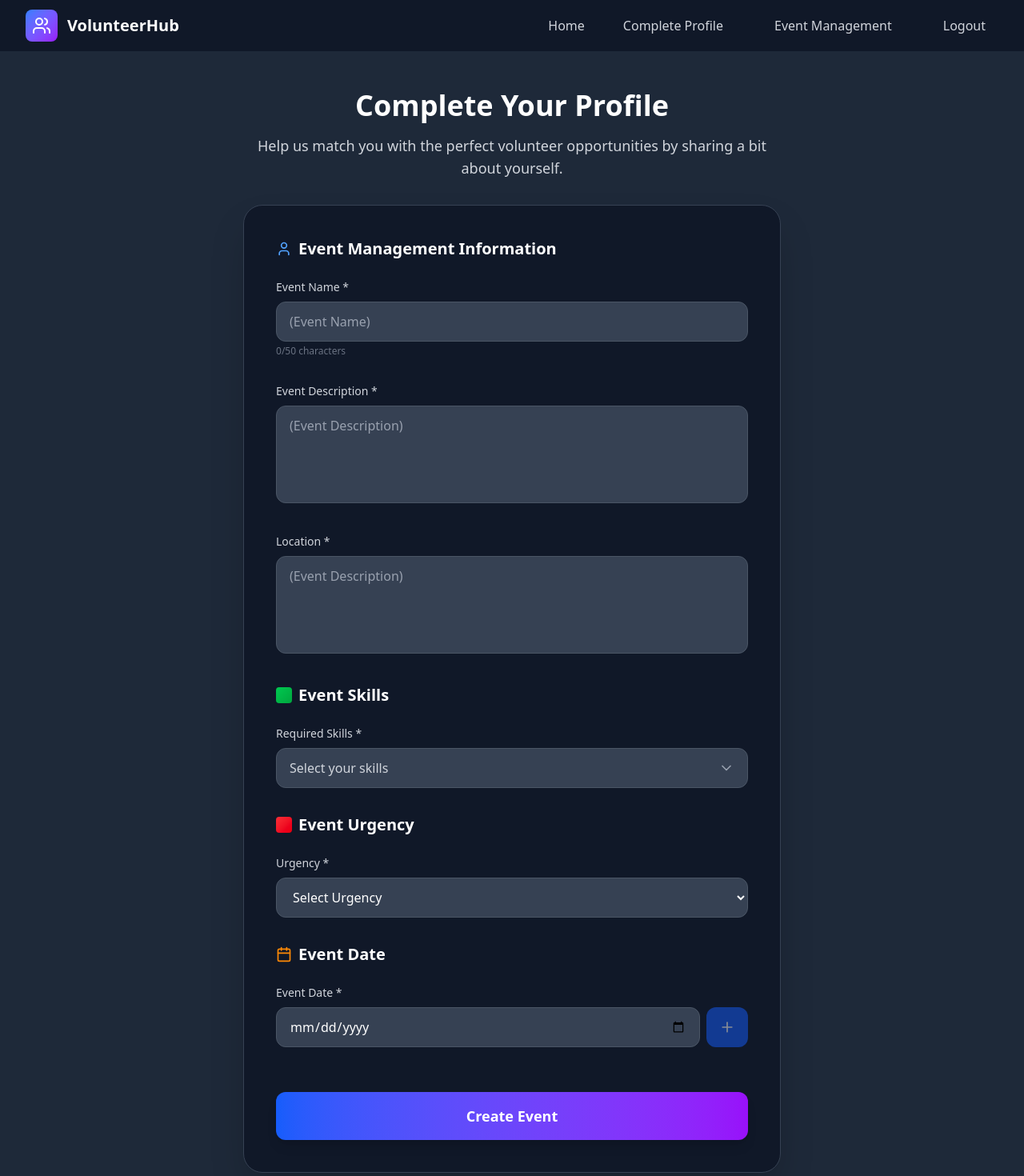
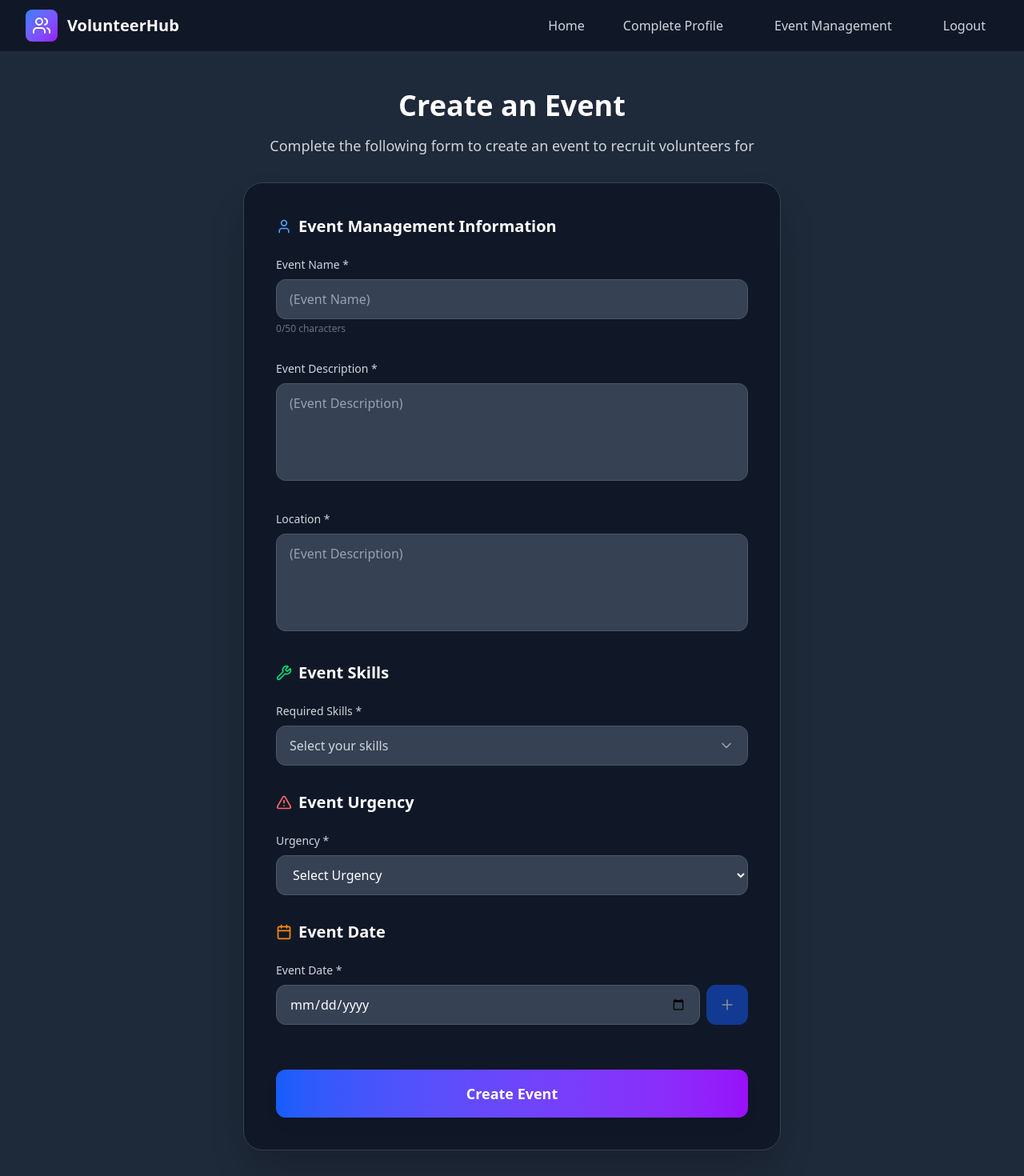
Before and after one commit to leo2971998/COSC-4353-Project, a React (Vite) app in the folder client/: page /event-management in a window 1280 px wide. Shown: the top 1470 px of the page at 80% size. Built offline with nearby package versions, Linux system fonts and the light colour scheme.

Commit message:
Final touches to the event management page

```diff
--- a/client/components/CompleteProfile/Skills.jsx
+++ b/client/components/CompleteProfile/Skills.jsx
@@ -1,4 +1,5 @@
 import { ChevronDown, X } from "lucide-react";
+import { Wrench } from 'lucide-react';
 
 export default function SkillsSection({
   skills,
@@ -11,7 +12,7 @@ export default function SkillsSection({
   return (
     <div>
       <div className="flex items-center mb-6">
-        <div className="w-5 h-5 bg-gradient-to-br from-green-500 to-green-600 rounded mr-2"></div>
+        <Wrench className="w-5 h-5 text-green-400 mr-2" />
         <h2 className="text-xl font-semibold text-white">Skills & Interests</h2>
       </div>
 
--- /dev/null
+++ b/client/components/EventManagement/EventHeader.jsx
@@ -0,0 +1,16 @@
+import { Users } from "lucide-react";
+
+export default function EventHeader() {
+  return (
+    <div className="max-w-2xl mx-auto pt-8 sm:pt-12 lg:pt-16 mb-8">
+      <div className="text-center">
+        <h1 className="text-3xl sm:text-4xl font-bold text-white mb-4">
+          Create an Event
+        </h1>
+        <p className="text-lg text-gray-300">
+          Complete the following form to create an event to recruit volunteers for
+        </p>
+      </div>
+    </div>
+  );
+}
--- a/client/components/EventManagement/RequiredSkills.jsx
+++ b/client/components/EventManagement/RequiredSkills.jsx
@@ -1,4 +1,5 @@
-import { ChevronDown, X } from "lucide-react";
+import { ChevronDown, WrenchIcon, X } from "lucide-react";
+import { Wrench } from 'lucide-react';
 
 export default function RequiredSkills({
   skills,
@@ -11,7 +12,7 @@ export default function RequiredSkills({
   return (
     <div>
       <div className="flex items-center mb-6">
-        <div className="w-5 h-5 bg-gradient-to-br from-green-500 to-green-600 rounded mr-2"></div>
+        <Wrench className="w-5 h-5 text-green-400 mr-2" />
         <h2 className="text-xl font-semibold text-white">Event Skills</h2>
       </div>
 
--- a/client/components/EventManagement/Urgency.jsx
+++ b/client/components/EventManagement/Urgency.jsx
@@ -1,9 +1,11 @@
+import { AlertTriangle} from "lucide-react";
+
 export default function Urgency({ urgency, onChange }){
     return (
 
         <div>
             <div className="flex items-center mb-6">
-                <div className="w-5 h-5 bg-gradient-to-br from-red-500 to-red-600 rounded mr-2"></div>
+                <AlertTriangle className="w-5 h-5 text-red-400 mr-2" />
                 <h2 className="text-xl font-semibold text-white">Event Urgency</h2>
             </div>
 
--- a/client/pages/EventManagement.jsx
+++ b/client/pages/EventManagement.jsx
@@ -1,5 +1,5 @@
 import { useState, useEffect } from "react";
-import Header from "../components/CompleteProfile/Header";
+import EventHeader from "../components/EventManagement/EventHeader";
 import Navbar from "../components/Navbar";
 import Description from "../components/EventManagement/Description";
 import EventInfo from "../components/EventManagement/EventInfo";
@@ -175,7 +175,7 @@ export default function EventManagement(){
       <>
         <div className="min-h-screen bg-gray-800 py-12 px-4 sm:px-6 lg:px-8">
           <Navbar />
-          <Header />
+          <EventHeader />
           <div className="max-w-2xl mx-auto">
             <div className="bg-gray-900 rounded-3xl shadow-2xl border border-gray-700 p-8 sm:p-10">
               <form onSubmit={handleSubmit} className="space-y-8">
```
